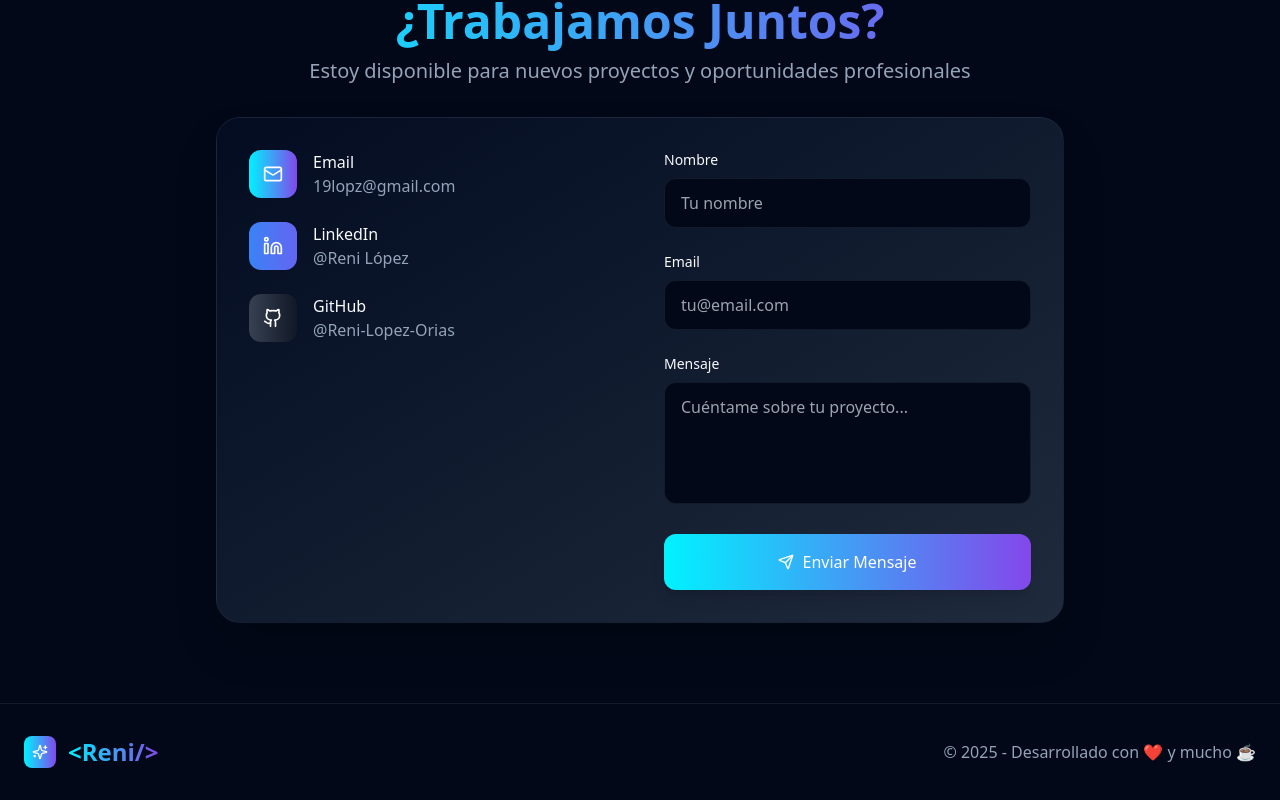
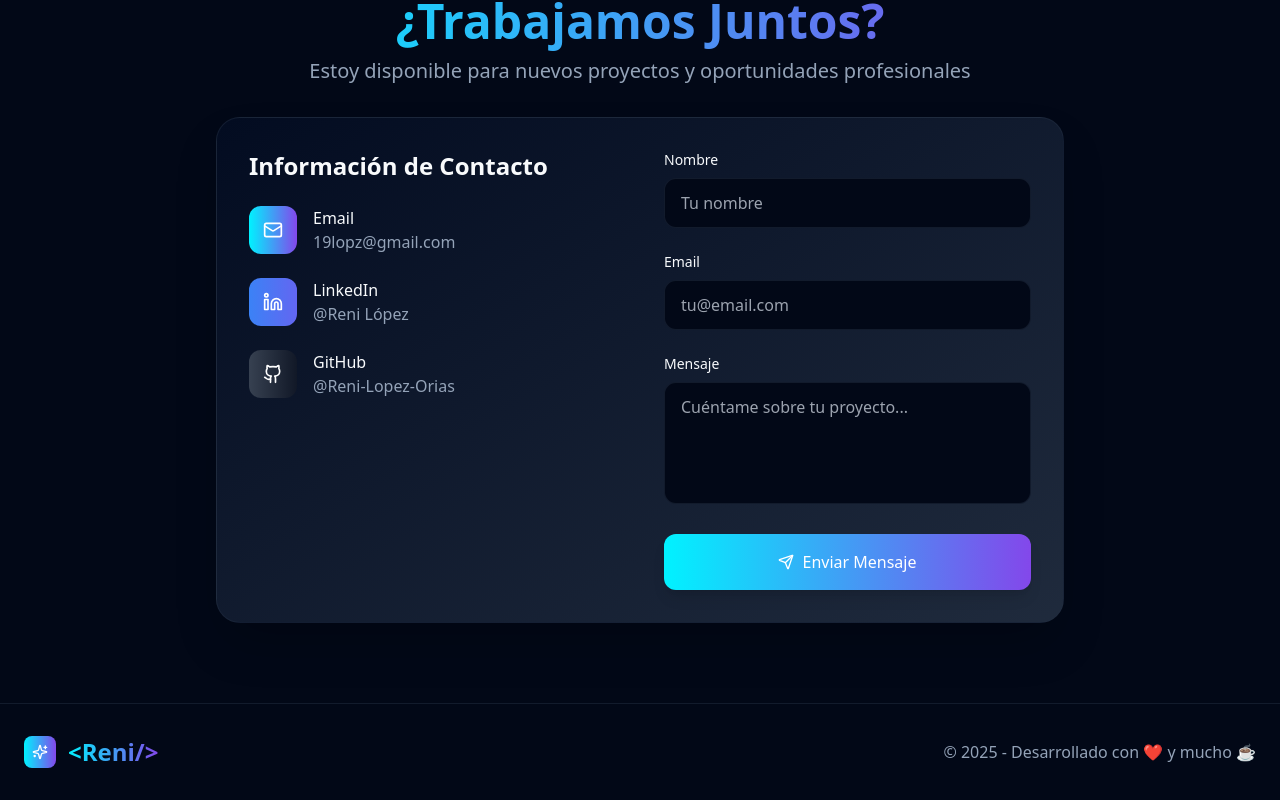
Before and after one commit to Reni-Lopez-Orias/portafolio, a React (Vite) app: page / in a window 1280 px wide. Shown: the part 2787-3587 px from the top of the page. Built offline with nearby package versions, Linux system fonts and the light colour scheme.

Commit message:
fix contac section

```diff
--- a/src/components/sections/Contact.tsx
+++ b/src/components/sections/Contact.tsx
@@ -67,10 +67,10 @@
             <div className="grid md:grid-cols-2 gap-12">
               {/* Información de contacto */}
               <div>
-                {/* <h3 className="text-2xl font-bold mb-6 flex items-center gap-2">
-                  <Heart className="w-6 h-6 text-red-500" />
+                <h3 className="text-2xl font-bold mb-6 flex items-center gap-2">
+                  {/* <Heart className="w-6 h-6 text-red-500" /> */}
                   {t.info}
-                </h3> */}
+                </h3>
                 <div className="space-y-6">
                   <div className="flex items-center gap-4">
                     <div className="w-12 h-12 bg-gradient-to-r from-primary to-secondary rounded-xl flex items-center justify-center text-white">
```
